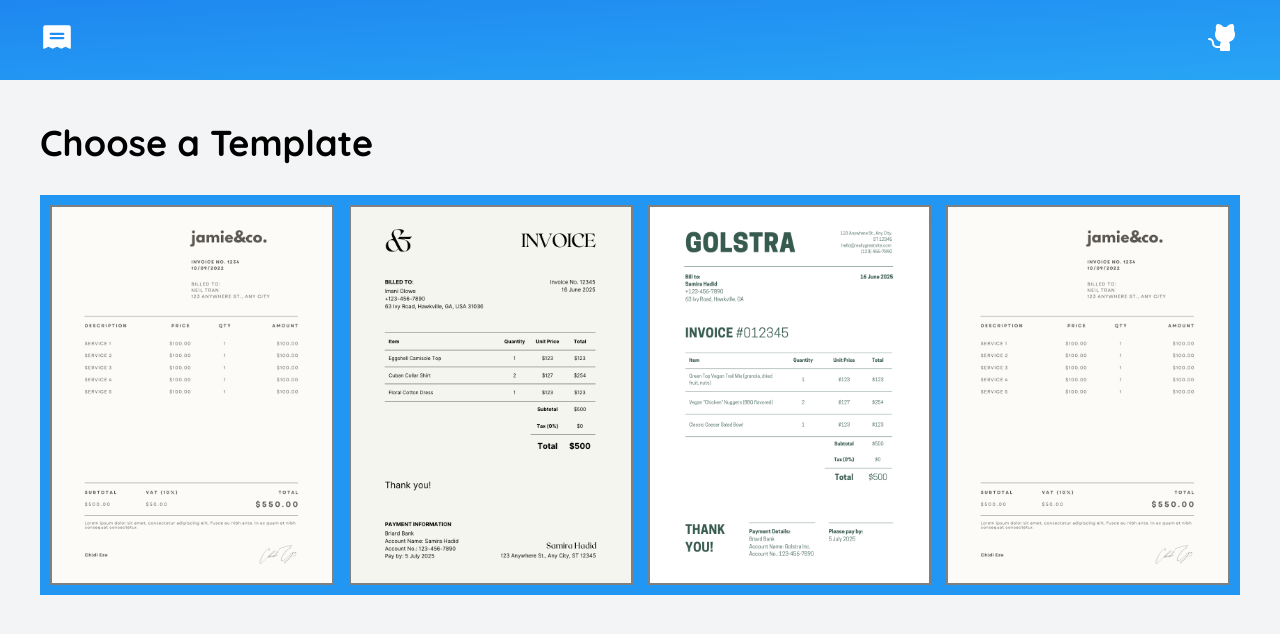
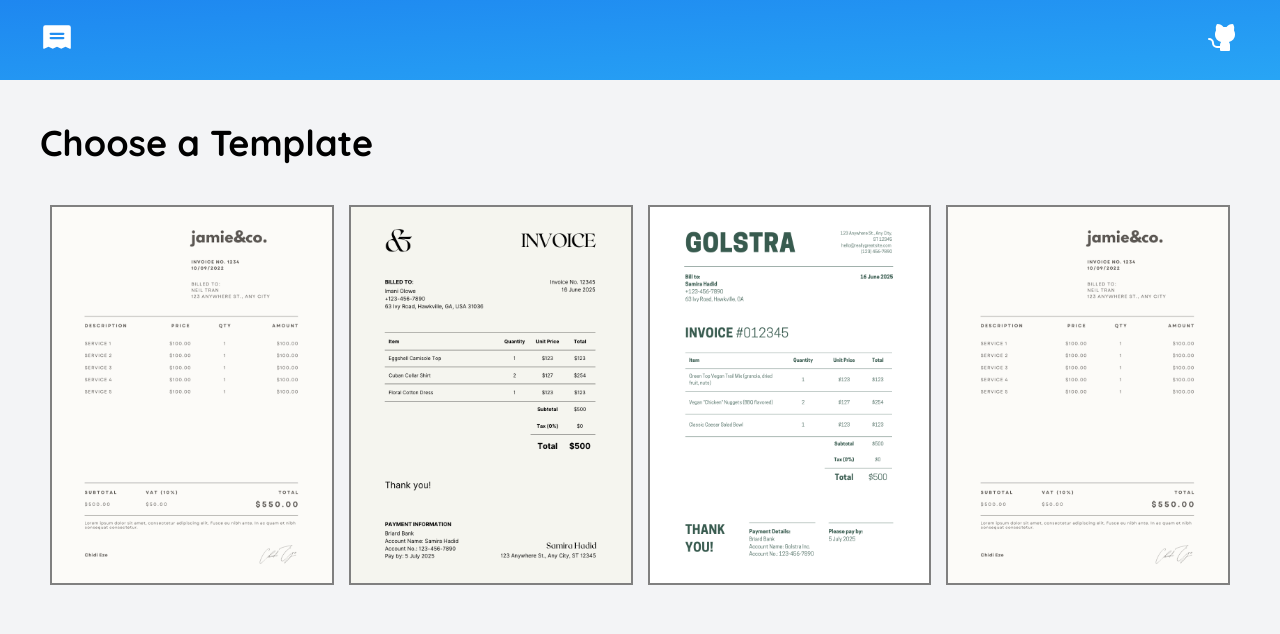
Before and after one commit to LaniJ/invoice-dragon, a Next.js app: page /templates in a window 1280 px wide. Shown: the top 634 px of the page. Built offline with nearby package versions, Linux system fonts and the light colour scheme.

Commit message:
removes blue background color of template section

```diff
--- a/src/components/InvoiceTemplate/invoiceTemplate.module.scss
+++ b/src/components/InvoiceTemplate/invoiceTemplate.module.scss
@@ -27,7 +27,6 @@
   display: grid;
   grid-template-columns: 1fr 1fr 1fr 1fr;
   grid-template-rows: 380px;
-  background-color: #2196F3;
   gap: 15px;
   padding: 10px;
 
@@ -57,8 +56,6 @@
 
   .templateImg:hover {
     border: 2px solid red;
-
-
   }
 }
 
```
